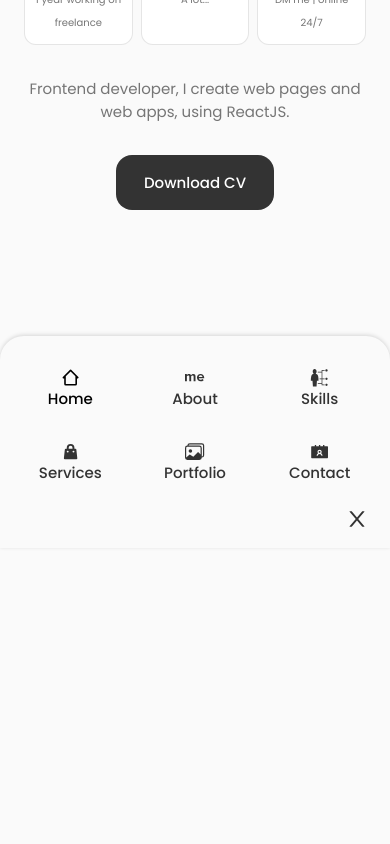
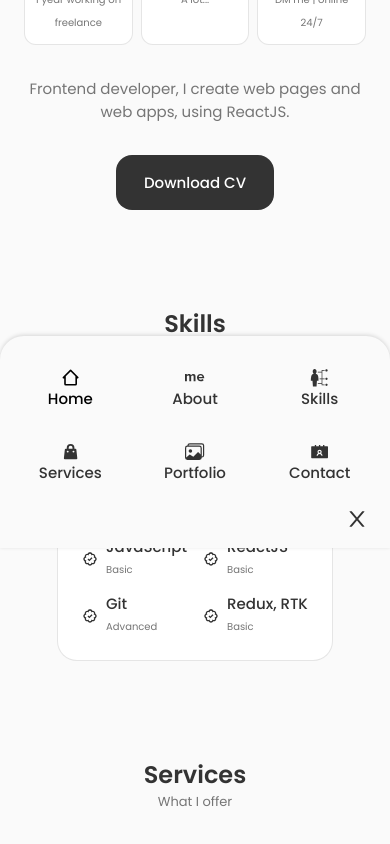
Before and after one commit to 3TERRRNITY/portfolio, a React (Create React App) app: page / in a window 390 px wide. Shown: the part 1140-1984 px from the top of the page. Before the commit the page ends 1462 px from the top, so only its background shows below. Built offline with nearby package versions, Linux system fonts and the light colour scheme.

Commit message:
сделал блок servises

```diff
--- a/src/App.js
+++ b/src/App.js
@@ -2,6 +2,8 @@ import "./App.css";
 import About from "./components/about/About";
 import Header from "./components/header/Header";
 import Home from "./components/home/Home";
+import Services from "./components/services/Services";
+import Skills from "./components/skills/Skills";
 
 function App() {
   return (
@@ -10,6 +12,8 @@ function App() {
       <main className="main">
         <Home />
         <About />
+        <Skills />
+        <Services />
       </main>
     </>
   );
--- /dev/null
+++ b/src/components/services/Services.css
@@ -0,0 +1,143 @@
+.services__container {
+  display: flex;
+  justify-content: center;
+}
+
+.services__content {
+  position: relative;
+  border: 1px solid rgba(0, 0, 0, 0.1);
+  background-color: var(--container-color);
+  padding: 6rem 1rem 2rem 2.5rem;
+}
+
+.services__icon {
+  display: block;
+  font-size: 2rem;
+  color: var(--title-color);
+  margin-bottom: var(--mb-1);
+}
+
+.services__title {
+  font-size: var(--h3-font-size);
+  margin-bottom: var(--mb-1);
+  font-weight: var(--font-medium);
+}
+
+.services__button {
+  color: var(--title-color);
+  font-size: var(--small-font-size);
+  display: inline-flex;
+  align-items: center;
+  column-gap: 0.25rem;
+  cursor: pointer;
+}
+
+.services__button-icon {
+  font-size: 1rem;
+  transition: 0.3s;
+}
+
+.services__button-icon:hover {
+  transform: translateX(00.25rem);
+}
+
+.services__modal {
+  position: fixed;
+  top: 0;
+  left: 0;
+  right: 0;
+  bottom: 0;
+  background-color: rgba(0, 0, 0, 0.5);
+  z-index: var(--z-modal);
+  display: flex;
+  justify-content: center;
+  align-items: center;
+  padding: 0 1rem;
+  opacity: 0;
+  visibility: hidden;
+  transition: 0.3s;
+}
+
+.services__modal-content {
+  width: 500px;
+  position: relative;
+  background-color: var(--container-color);
+  padding: 4.5rem 2.5rem 2.5rem;
+  border-radius: 1.5rem;
+}
+
+.services__modal-close {
+  position: absolute;
+  top: 1.5rem;
+  right: 1.5rem;
+  font-size: 1.5rem;
+  color: var(--title-color);
+  cursor: pointer;
+}
+
+.services__modal-title,
+.services__modal-description {
+  text-align: center;
+}
+
+.services__modal-title {
+  font-size: var(--h3-font-size);
+  font-weight: var(--font-medium);
+  margin-bottom: var(--mb-1);
+}
+
+.services__modal-description {
+  font-size: var(--small-font-size);
+  padding: 0 3.5rem;
+  margin-bottom: var(--mb-2);
+}
+
+.services__modal-services {
+  row-gap: 0.75rem;
+}
+
+.services__modal-service {
+  display: flex;
+  align-items: center;
+  column-gap: 0.5rem;
+}
+
+.services__modal-icon {
+  color: var(--title-color);
+  font-size: 1.1rem;
+}
+
+.services__modal-info {
+  font-size: var(--small-font-size);
+}
+
+.active-modal {
+  opacity: 1;
+  visibility: visible;
+}
+
+@media screen and (max-width: 768px) {
+  .services__content {
+    padding: 3.5rem 1rem 1.25rem 1.5rem;
+  }
+
+  .service__icon {
+    font-size: 1.5rem;
+  }
+}
+
+@media screen and (max-width: 576px) {
+  .services__modal-content {
+    padding: 4.5rem 1.5rem 2.5rem;
+  }
+
+  .services__modal-description {
+    padding: 0;
+  }
+}
+
+@media screen and (max-width: 350px) {
+  .services__content {
+    padding-right: 6rem;
+  }
+}
--- /dev/null
+++ b/src/components/services/Services.jsx
@@ -0,0 +1,66 @@
+import React, { useState } from "react";
+import "./Services.css";
+import { AiOutlineClose, AiOutlineArrowRight } from "react-icons/ai";
+import { SiFrontendmentor } from "react-icons/si";
+import { BiBadgeCheck } from "react-icons/bi";
+
+const Services = () => {
+  const [toggleModal, setToggleModal] = useState(0);
+
+  const toggleTab = (index) => {
+    setToggleModal(index);
+  };
+  return (
+    <section className="services section" id="services">
+      <h2 className="section__title">Services</h2>
+      <span className="section__subtitle">What I offer</span>
+
+      <div className="services__container container grid">
+        <div className="services__content">
+          <div>
+            <SiFrontendmentor className="services__icon"></SiFrontendmentor>
+            <h3 className="services__title">Frontend develop</h3>
+          </div>
+
+          <span className="services__button" onClick={() => toggleTab(1)}>
+            View more
+            <AiOutlineArrowRight className="services__button-icon"></AiOutlineArrowRight>
+          </span>
+
+          <div
+            className={
+              toggleModal === 1
+                ? "services__modal active-modal"
+                : "services__modal"
+            }
+          >
+            <div className="services__modal-content">
+              <AiOutlineClose
+                className="services__modal-close"
+                onClick={() => toggleTab(0)}
+              ></AiOutlineClose>
+              <h3 className="services__modal-title">Frontend Develop</h3>
+              <p className="services__modal-description">
+                Service with 1 year of experience.
+              </p>
+              <ul className="services__modal-services grid">
+                <li className="services__modal-service">
+                  <BiBadgeCheck className="services__modal-icon"></BiBadgeCheck>
+                  <p className="services__modal-info">
+                    I develop the user interfaces
+                  </p>
+                </li>
+                <li className="services__modal-service">
+                  <BiBadgeCheck className="services__modal-icon"></BiBadgeCheck>
+                  <p className="services__modal-info">Web page development</p>
+                </li>
+              </ul>
+            </div>
+          </div>
+        </div>
+      </div>
+    </section>
+  );
+};
+
+export default Services;
--- /dev/null
+++ b/src/components/skills/Frontend.jsx
@@ -0,0 +1,69 @@
+import React from "react";
+import { BiBadgeCheck } from "react-icons/bi";
+
+const Frontend = () => {
+  return (
+    <div className="skills__content">
+      <h3 className="skills__title">Frontend developer</h3>
+      <div className="skills__box">
+        <div className="skills__group">
+          <div className="skills__data">
+            <BiBadgeCheck className="skills__icon" />
+
+            <div className="">
+              <h3 className="skills__name">HTML</h3>
+              <span className="skills__level">Basic</span>
+            </div>
+          </div>
+
+          <div className="skills__data">
+            <BiBadgeCheck className="skills__icon" />
+
+            <div className="">
+              <h3 className="skills__name">CSS</h3>
+              <span className="skills__level">Advanced</span>
+            </div>
+          </div>
+
+          <div className="skills__data">
+            <BiBadgeCheck className="skills__icon" />
+
+            <div className="">
+              <h3 className="skills__name">JavaScript</h3>
+              <span className="skills__level">Basic</span>
+            </div>
+          </div>
+
+          <div className="skills__data">
+            <BiBadgeCheck className="skills__icon" />
+
+            <div className="">
+              <h3 className="skills__name">ReactJS</h3>
+              <span className="skills__level">Basic</span>
+            </div>
+          </div>
+
+          <div className="skills__data">
+            <BiBadgeCheck className="skills__icon" />
+
+            <div className="">
+              <h3 className="skills__name">Git</h3>
+              <span className="skills__level">Advanced</span>
+            </div>
+          </div>
+
+          <div className="skills__data">
+            <BiBadgeCheck className="skills__icon" />
+
+            <div className="">
+              <h3 className="skills__name">Redux, RTK</h3>
+              <span className="skills__level">Basic</span>
+            </div>
+          </div>
+        </div>
+      </div>
+    </div>
+  );
+};
+
+export default Frontend;
--- /dev/null
+++ b/src/components/skills/Skills.css
@@ -0,0 +1,69 @@
+.skills__container {
+  display: flex;
+  justify-content: center;
+}
+.skills__content {
+  background-color: var(--container-color);
+  border: 1px solid rgba(0, 0, 0, 0.1);
+  padding: 2rem 4rem;
+  border-radius: 1.25rem;
+}
+
+.skills__title {
+  font-size: var(--normal-font-size);
+  font-weight: var(--font-medium);
+  text-align: center;
+  margin-bottom: var(--mb-1-5);
+}
+
+.skills__box {
+  display: flex;
+  justify-content: center;
+  column-gap: 2.5rem;
+}
+
+.skills__group {
+  display: grid;
+  grid-template-columns: repeat(2, 1fr);
+  align-items: flex-start;
+  gap: 1rem;
+}
+
+.skills__data {
+  display: flex;
+  column-gap: 0.5rem;
+}
+
+.skills__icon {
+  font-size: 1rem;
+  color: var(--title-color);
+  align-self: center;
+}
+
+.skills__name {
+  font-size: var(--normal-font-size);
+  font-weight: var(--font-medium);
+  line-height: 18px;
+}
+
+.skills__level {
+  font-size: var(--tiny-font-size);
+}
+
+@media screen and (max-width: 992px) {
+}
+
+@media screen and (max-width: 576px) {
+  .skills__content {
+    padding: 1.5rem;
+  }
+}
+
+@media screen and (max-width: 350px) {
+  .skills__box {
+    column-gap: 1.25rem;
+  }
+  .skills__name {
+    font-size: var(--small-font-size);
+  }
+}
--- /dev/null
+++ b/src/components/skills/Skills.jsx
@@ -0,0 +1,18 @@
+import React from "react";
+import "./Skills.css";
+import Frontend from "./Frontend";
+
+const Skills = () => {
+  return (
+    <section className="skills section" id="skills">
+      <h2 className="section__title">Skills</h2>
+      <span className="section__subtitle">My technical level</span>
+
+      <div className="skills__container container grid">
+        <Frontend />
+      </div>
+    </section>
+  );
+};
+
+export default Skills;
```
